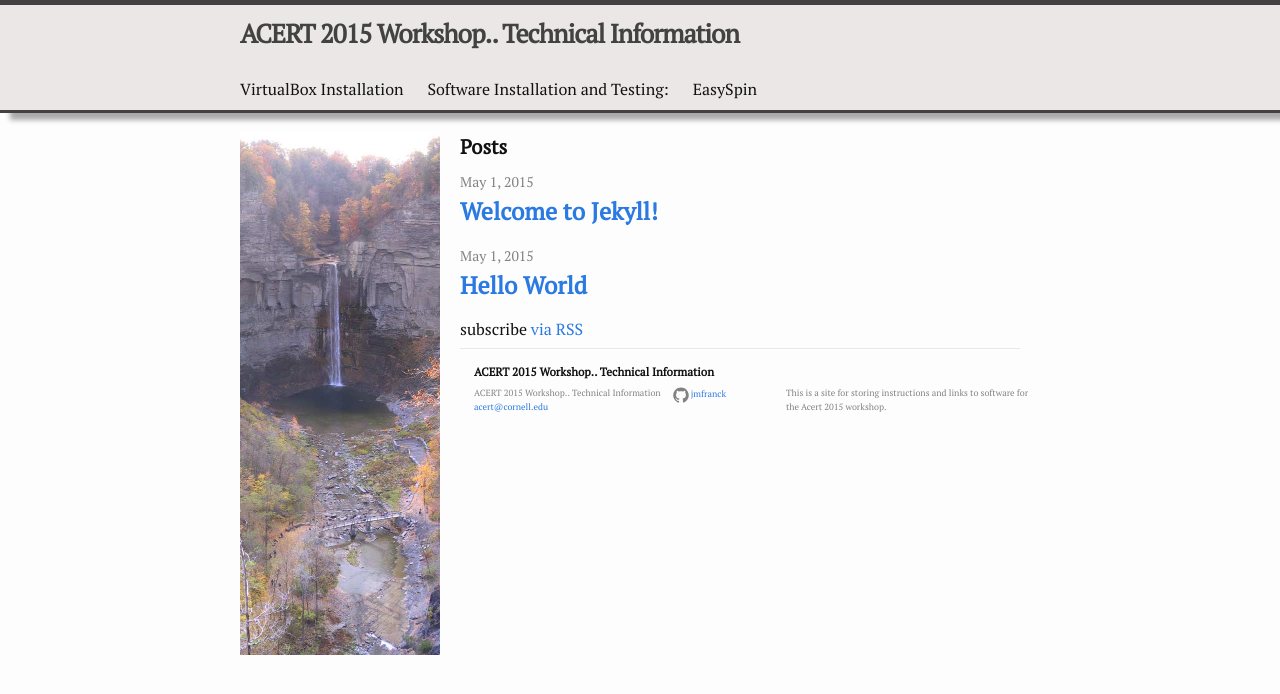
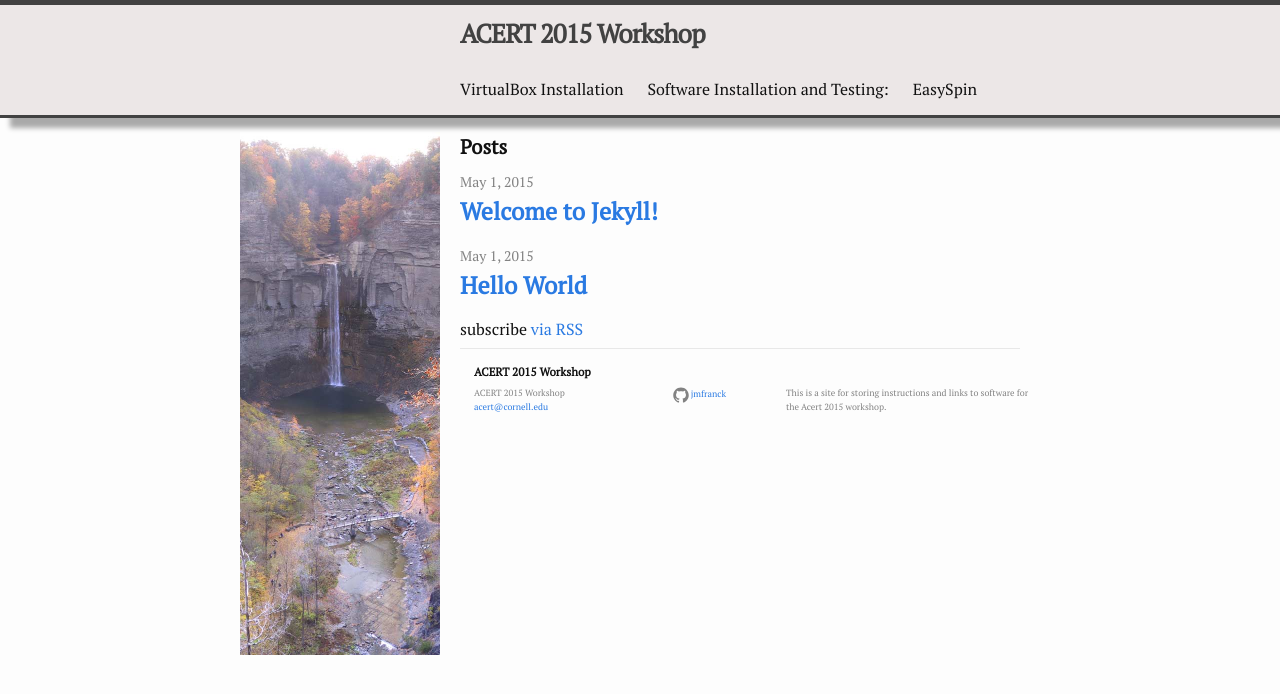
Before and after one commit to jmfranck/acert.github.io, a Jekyll site: the page built from index.html, in a window 1280 px wide. Shown: the top 694 px of the page. Built offline with Jekyll 4.4.1, drawn with Linux system fonts in a browser that asks for light colours; Markdown is read by kramdown in place of the engine named in the settings.

Commit message:
some more style changes

```diff
--- a/_config.yml
+++ b/_config.yml
@@ -1,5 +1,5 @@
 # Site settings
-title: ACERT 2015 Workshop.. Technical Information
+title: ACERT 2015 Workshop
 email: acert@cornell.edu
 description: > # this means to ignore newlines until "baseurl:"
     This is a site for storing instructions and links to software for the Acert 2015 workshop.
--- a/_includes/header.html
+++ b/_includes/header.html
@@ -1,10 +1,14 @@
 
 <div class="floating-top">
     <header class="site-header">
-        <div class="top-wrapper">
-
+        <div class="top-content">
+            <div class="left-wrapper">
+                &nbsp;
+                <br/>
+                &nbsp;
+            </div>
+            <div class="wrapper">
                 <a class="site-title" href="{{ site.baseurl }}/">{{ site.title }}</a>
-
                 <nav class="site-nav">
                     <a href="#" class="menu-icon">
                         <svg viewBox="0 0 18 15">
@@ -34,6 +38,7 @@
                 </nav>
 
             </div>
+        </div>
     </header>
 </div>
 
--- a/_sass/_base.scss
+++ b/_sass/_base.scss
@@ -181,7 +181,7 @@ pre {
 }
 .wrapper {
     width: #{$right-width - 2*$spacing-unit};
-    float: right;
+    float: left;
     margin-right: auto;
     margin-left: auto;
     padding-right: $spacing-unit;
--- a/_sass/_layout.scss
+++ b/_sass/_layout.scss
@@ -10,13 +10,13 @@
     box-shadow: 10px 10px 5px rgba(0,0,0,0.33);
     min-height: 56px;
     max-height: 110px;
+    border-top: 5px solid $grey-color-dark;
+    border-bottom: 3px solid $grey-color-dark;
 }
 .site-header {
-    border-top: 5px solid $grey-color-dark;
-    border-bottom: 3px solid $grey-color-dark;
+    // Positioning context for the mobile navigation icon
     min-height: 56px;
-    max-height: 105px;
-    // Positioning context for the mobile navigation icon
+    max-height: 110px;
 }
 
 .site-title {
@@ -178,6 +178,12 @@
     width: 100%;
     max-width: #{$content-width};
 }
+.top-content {
+    margin: 0 auto 0;
+    padding: 0 0;
+    width: 100%;
+    max-width: #{$content-width};
+}
 
 .page-heading {
     font-size: 20px;
```
Lines whose indentation alone changed are shown as unchanged.
